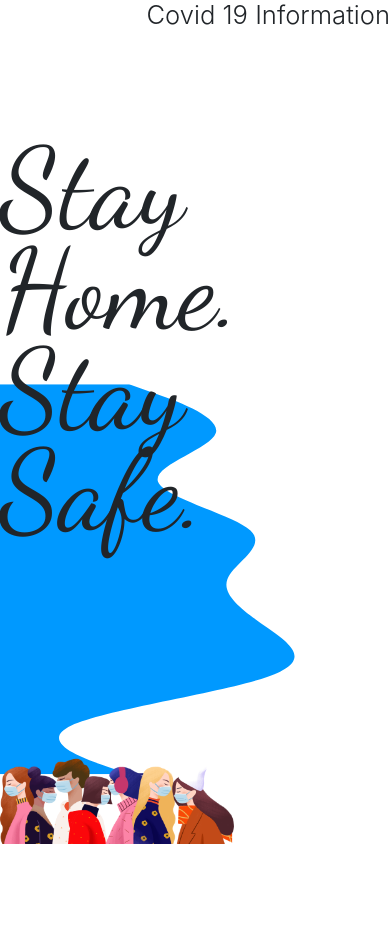
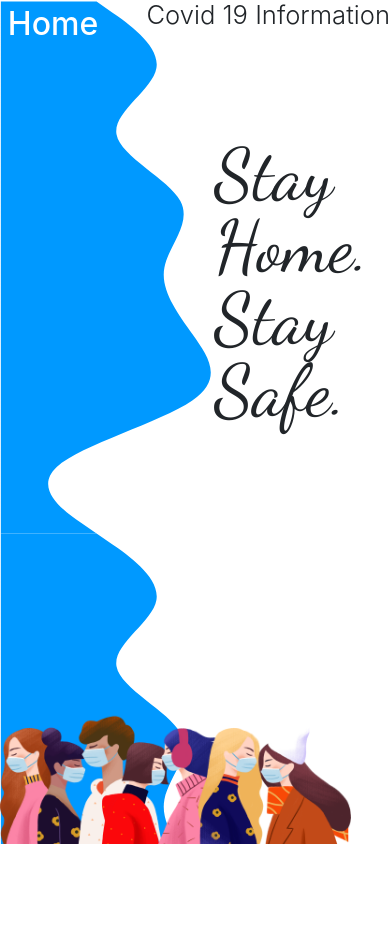
Before and after one commit to ShyrenMore/COVID-19-Hospital-Management, a Django app: page /info/ in a window 390 px wide. Shown: the top 945 px of the page. Run offline with Django 3.2, Linux system fonts and the light colour scheme; some libraries are stand-ins or nearby versions.

Commit message:
change style for bg svg and font

```diff
--- a/main/templates/main/info.html
+++ b/main/templates/main/info.html
@@ -51,7 +51,6 @@
                 </p>
             </div>
             <img src="{% static 'images/people-wearing-mask.png' %}" alt="">
-            <svg class="svg-curve" xmlns="http://www.w3.org/2000/svg" viewBox="0 0 1440 320"><path fill="#0099ff" fill-opacity="1" d="M0,192L30,170.7C60,149,120,107,180,112C240,117,300,171,360,165.3C420,160,480,96,540,80C600,64,660,96,720,101.3C780,107,840,85,900,64C960,43,1020,21,1080,64C1140,107,1200,213,1260,245.3C1320,277,1380,235,1410,213.3L1440,192L1440,320L1410,320C1380,320,1320,320,1260,320C1200,320,1140,320,1080,320C1020,320,960,320,900,320C840,320,780,320,720,320C660,320,600,320,540,320C480,320,420,320,360,320C300,320,240,320,180,320C120,320,60,320,30,320L0,320Z"></path></svg>
             <img href={% static 'images/WHO.svg' %}></img>
         </div>
 
--- a/static/styles/info.css
+++ b/static/styles/info.css
@@ -3,7 +3,7 @@
     /* background-color:  */
   }
 
-.background-image{
+  .background-image {
     background-image: url(../images/virus.jpg);
     width: 100vw;
     height: 100vh;
@@ -12,12 +12,12 @@
     z-index: -1;
   }
 
-
-.navbar a, .navbar h3{
+  .navbar a,
+  .navbar h3 {
     z-index: 2;
   }
 
-.title-body > a{
+  .title-body > a {
     position: absolute;
     width: fit-content;
     margin-left: 2%;
@@ -29,14 +29,18 @@
     z-index: 1;
   }
 
-.title-body{
+  .title-body {
     height: 100vh;
     width: 100%;
+    background: url("/static/images/info_bg_wave.svg");
+    background-position: 0 0;
+    background-size: 580% auto;
+    background-repeat: no-repeat repeat;
     background-color: rgb(255, 255, 255);
     overflow: hidden;
   }
 
-.title-body > h3{
+  .title-body > h3 {
     width: fit-content;
     margin-left: auto;
     margin-right: 0%;
@@ -44,7 +48,21 @@
     font-weight: 300;
   }
 
-.title-body > img{
+  @media (min-width: 992px) {
+    .title-body > .heading > p {
+      width: fit-content;
+      margin-left: auto;
+      margin-right: 10%;
+      position: relative;
+      top: 100px;
+      box-sizing: border-box;
+
+      line-height: 0.9em;
+      font-size: 7rem;
+      font-family: "Dancing Script";
+      z-index: 2;
+    }
+    .title-body > img {
       width: 60%;
       height: auto;
       position: absolute;
@@ -54,34 +72,67 @@
 
       pointer-events: none;
     }
-
-.svg-curve{
-    position: relative;
-    transform: rotate(90deg) scaleY(4) translateY(9%) translateX(20%);
   }
 
-.title-body > .heading > p{
+  @media (max-width: 991px) {
+    .title-body > .heading > p {
       width: fit-content;
-    margin-left: auto;
-    margin-right: 20%;
+      margin-left: 50%;
+      margin-right: auto;
       position: relative;
       top: 100px;
       box-sizing: border-box;
 
       line-height: 0.9em;
-    font-size: 7rem;
-    font-family: 'Dancing Script';
-    /* color: white; */
-    /* mix-blend-mode: difference; */
+      font-size: 5.5rem;
+      font-family: "Dancing Script";
       z-index: 2;
     }
+    .title-body > img {
+      width: 80%;
+      height: auto;
+      position: absolute;
+      left: 0;
+      bottom: 0;
+      z-index: 2;
 
-.container{
+      pointer-events: none;
+    }
+  }
+
+  @media (max-width: 768px) {
+    .title-body > .heading > p {
+      width: fit-content;
+      margin-left: 55%;
+      margin-right: auto;
+      position: relative;
+      top: 100px;
+      box-sizing: border-box;
+
+      line-height: 1em;
+      font-size: 4.5rem;
+      font-family: "Dancing Script";
+      z-index: 2;
+    }
+    .title-body > img {
+      width: 90%;
+      height: auto;
+      position: absolute;
+      left: 0;
+      bottom: 0;
+      z-index: 2;
+
+      pointer-events: none;
+    }
+  }
+
+  .container {
     /* backdrop-filter: blur(7px); */
     margin-top: 100px;
   }
 
-a, a:hover {
+  a,
+  a:hover {
     color: #212529;
   }
 
@@ -103,13 +154,13 @@
     overflow: hidden;
   }
 
-.item-container img{
+  .item-container img {
     width: 100%;
     height: 80vh;
     object-fit: contain;
   }
 
-.description{
+  .description {
     font-size: 1.7em;
     color: white;
   }
```
Also changed, not shown: static/images/info_bg_wave.svg (added). Lines whose indentation alone changed are shown as unchanged.
